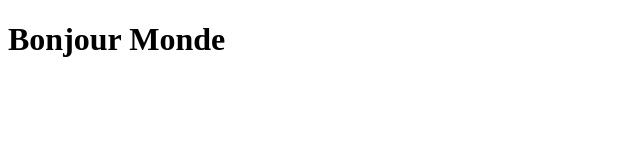
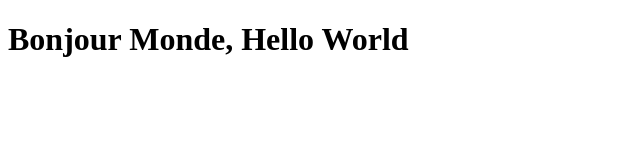
Before and after one commit to berentspillson/portfolio, a plain HTML site: page index.html in a window 1280 px wide. Shown: the whole page, without its empty margins (0-640 px from the left). Drawn offline with Linux system fonts and the light colour scheme.

Commit message:
test change

```diff
--- a/index.html
+++ b/index.html
@@ -4,6 +4,6 @@
         <link type="text/css" href="styles.css" rel="stylesheet"/>
     </head>
     <body>
-        <h1>Bonjour Monde</h1>
+        <h1>Bonjour Monde, Hello World</h1>
     </body>
 </html>
```
